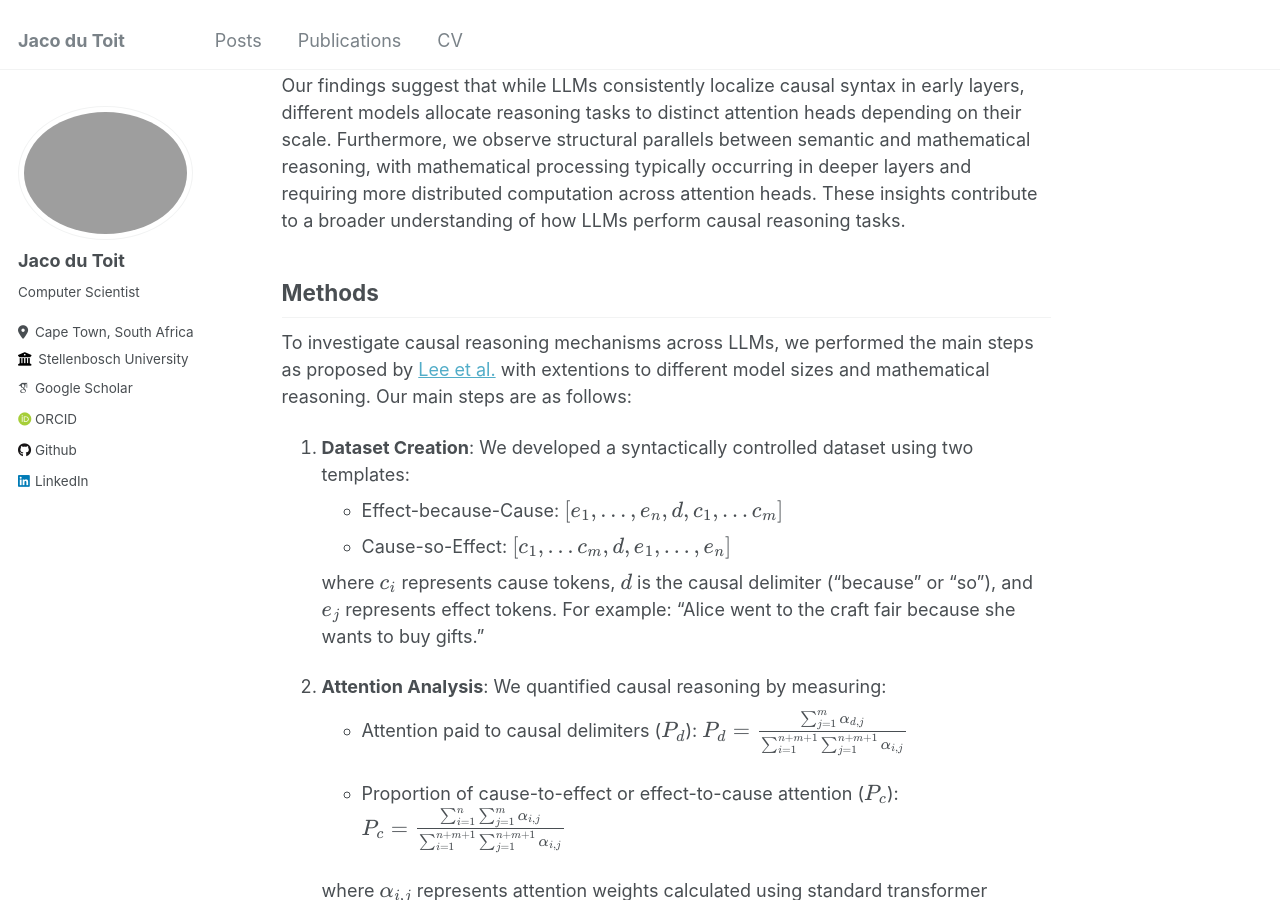
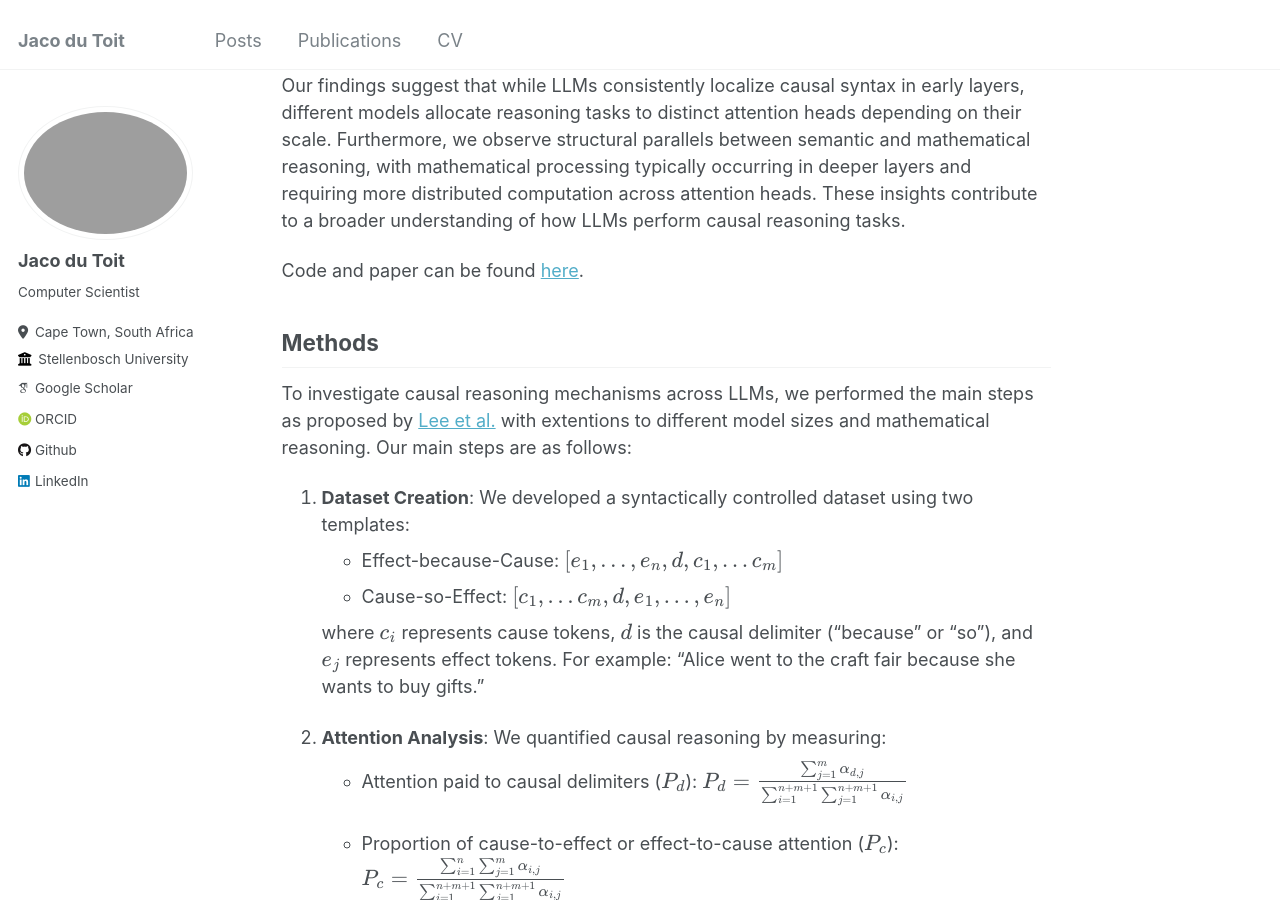
Before and after one commit to JacoDuToit11/JacoDuToit11.github.io, a Jekyll site: the page built from _posts/2024-08-06-Project_CausalReasoningMechInterp.md, in a window 1280 px wide and 900 px high, scrolled down 656 px. Built offline with Jekyll 4.4.1, drawn with Linux system fonts in a browser that asks for light colours; some web fonts are replaced.

Commit message:
added git link

```diff
--- a/_posts/2024-08-06-Project_CausalReasoningMechInterp.md
+++ b/_posts/2024-08-06-Project_CausalReasoningMechInterp.md
@@ -21,6 +21,7 @@ In this study, we extend this analysis by investigating:
 
 Our findings suggest that while LLMs consistently localize causal syntax in early layers, different models allocate reasoning tasks to distinct attention heads depending on their scale. Furthermore, we observe structural parallels between semantic and mathematical reasoning, with mathematical processing typically occurring in deeper layers and requiring more distributed computation across attention heads. These insights contribute to a broader understanding of how LLMs perform causal reasoning tasks.
 
+Code and paper can be found [here](https://github.com/JacoDuToit11/reasoning-mech-interp.git).
 
 ## Methods
 
```
